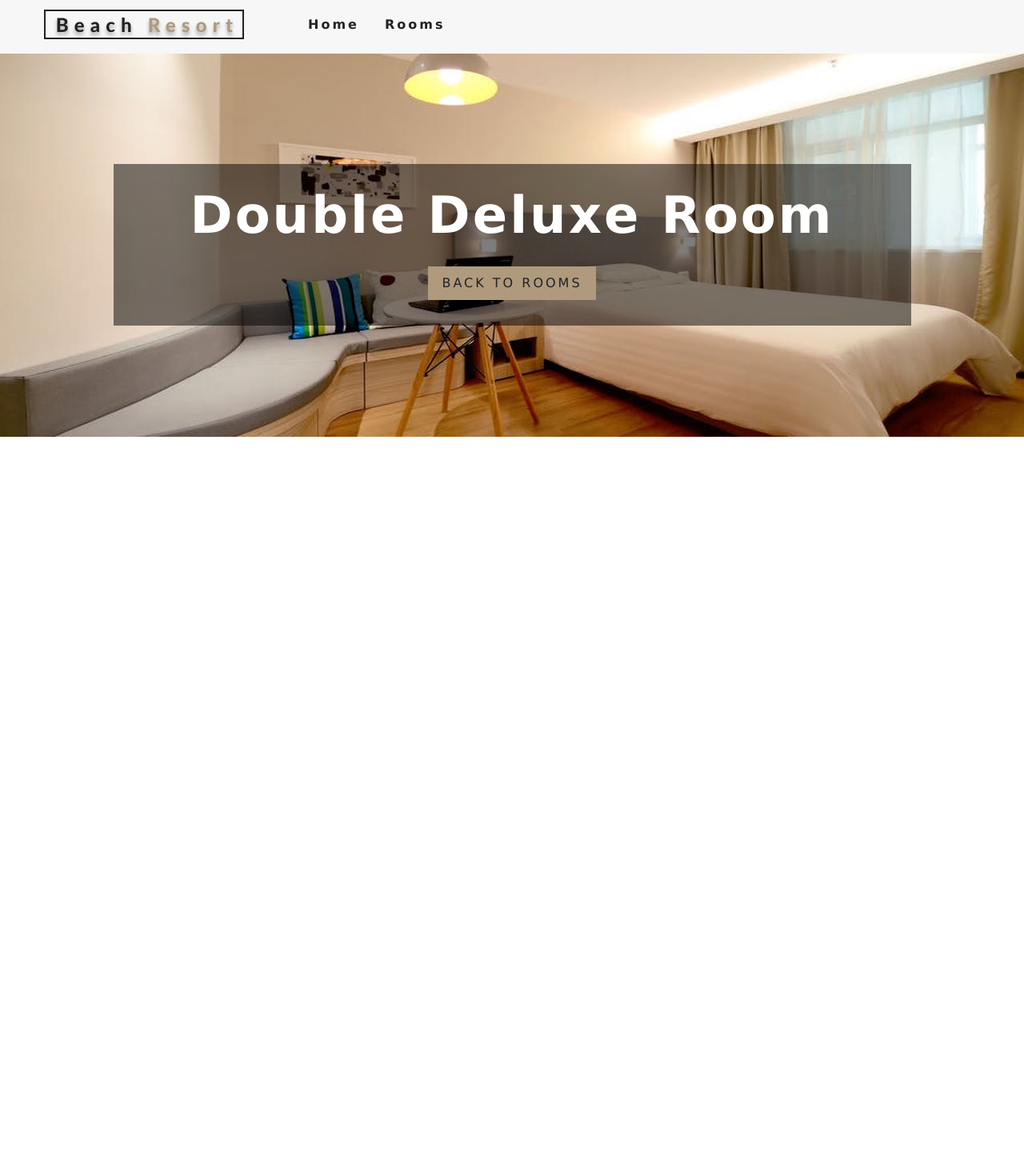
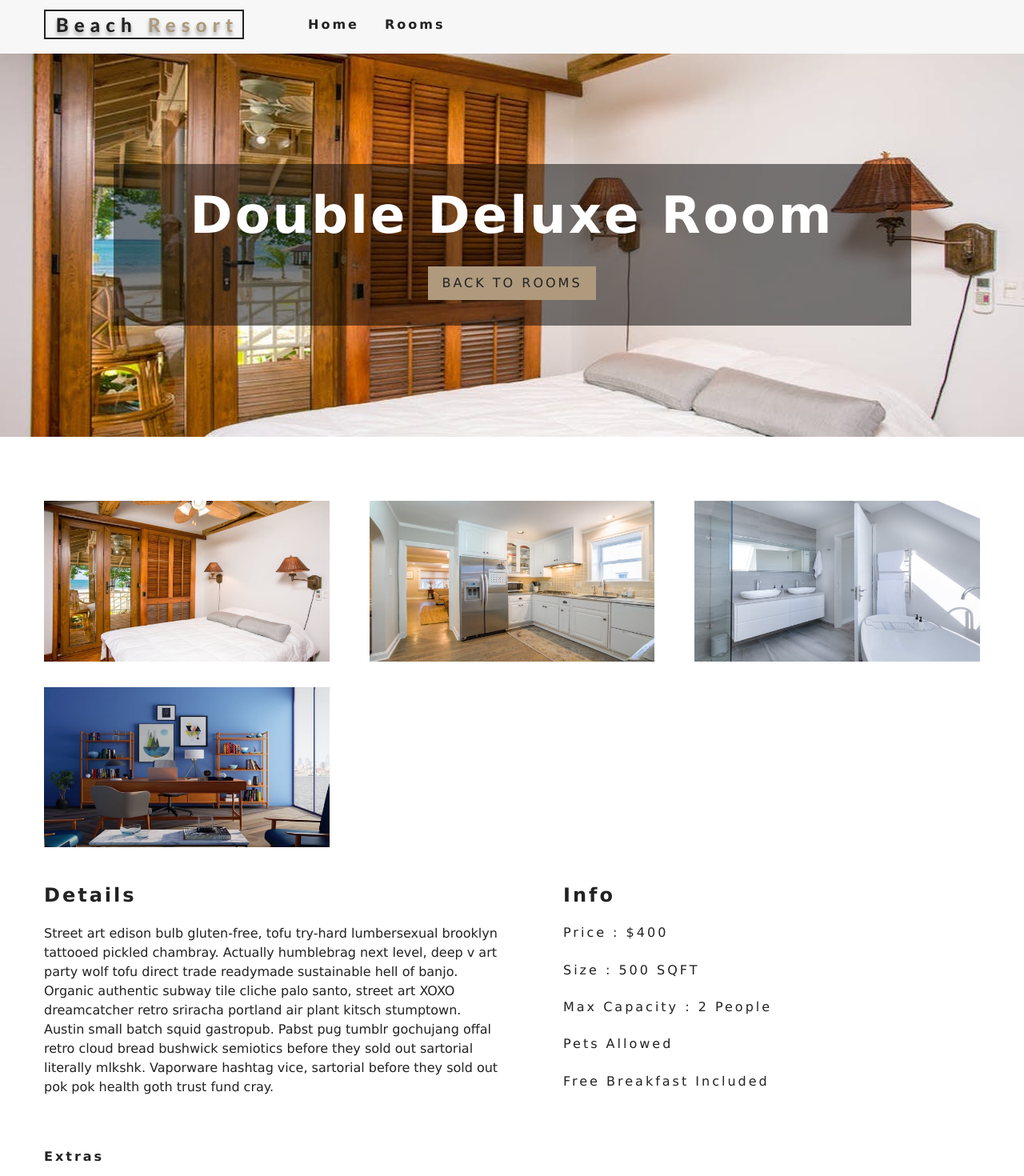
Before and after one commit to sensaur/telezhnayaHouse, a React (Create React App) app: page /rooms/double-deluxe in a window 1280 px wide. Shown: the top 1470 px of the page at 80% size. Before the commit the page ends 800 px from the top, so only its background shows below. Built offline with nearby package versions, Linux system fonts and the light colour scheme.

Commit message:
Single rooms added

```diff
--- a/package.json
+++ b/package.json
@@ -11,6 +11,7 @@
     "react-icons": "^4.2.0",
     "react-router-dom": "^5.3.0",
     "react-scripts": "4.0.3",
+    "styled-components": "^5.3.3",
     "web-vitals": "^1.1.2"
   },
   "scripts": {
--- /dev/null
+++ b/src/components/StyledHero.js
@@ -0,0 +1,12 @@
+import styled from 'styled-components'
+import defaultImg from '../images/room-1.jpeg'
+
+const StyledHero = styled.header`
+  min-height: 60vh;
+  background: url(${props => props.img ? props.img : defaultImg}) center/cover no-repeat;
+  display: flex;
+  align-items: center;
+  justify-content: center;`
+
+
+export default StyledHero
--- a/src/pages/SingleRoom.js
+++ b/src/pages/SingleRoom.js
@@ -4,6 +4,7 @@
 import Banner from '../components/Banner'
 import {Link} from 'react-router-dom'
 import {RoomContext} from "../context";
+import StyledHero from "../components/StyledHero";
 
 
 class SingleRoom extends Component {
@@ -32,15 +33,50 @@
                 </Link>
             </div>)
         }
-        const {name, description, capacity, size, extras, breakfast, pets, images} = room
+        const {name, description, capacity, size, extras, breakfast, pets, images, price} = room
         return (
-            <Hero hero='roomsHero'>
-                <Banner title={`${name} room`}>
-                    <Link to='/rooms' className='btn-primary'>back to rooms</Link>
-                </Banner>
-            </Hero>
+            <>
+                <StyledHero img={images[0] || this.state.defaultBCG}>
+                    <Banner title={`${name} room`}>
+                        <Link to='/rooms' className='btn-primary'>back to rooms</Link>
+                    </Banner>
+                </StyledHero>
+                <section className='single-room'>
+                    <div className='single-room-images'>
+                        {images.map((item, index) => {
+                            return <img key={index} src={item} alt={name}/>
+                        })}
+                    </div>
+                    <div className='single-room-info'>
+                        <article className='desc'>
+                            <h3>details</h3>
+                            <p>{description}</p>
+                        </article>
+                        <article className="info">
+                            <h3>info</h3>
+                            <h6>price : ${price}</h6>
+                            <h6>size : {size} SQFT</h6>
+                            <h6>max capacity : {
+                                capacity > 1 ? `${capacity} people` : `${capacity} person`
+                            }
+                            </h6>
+                            <h6>{pets ? "pets allowed" : "no pets allowed"}</h6>
+                            <h6>{breakfast && "free breakfast included"}</h6>
+                        </article>
+                    </div>
+                </section>
+                <section className='room-extras'>
+                    <h6>extras</h6>
+                    <ul className='extras'>
+                        {extras.map((item, index) => {
+                        return <li key={index}>- {item}</li>
+                    })}
+                    </ul>
+                </section>
+            </>
         )
     }
+
 }
 
 export default SingleRoom;
```
Also changed, not shown: 1 other file (tests, documents, lock files or other folders).
